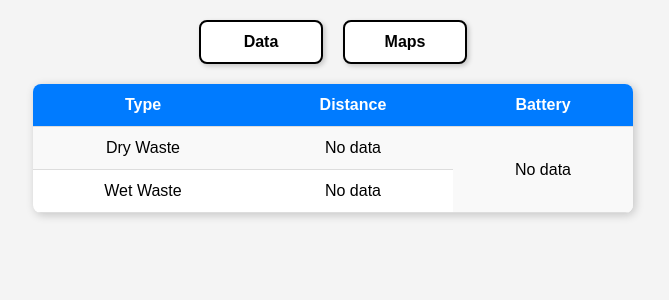
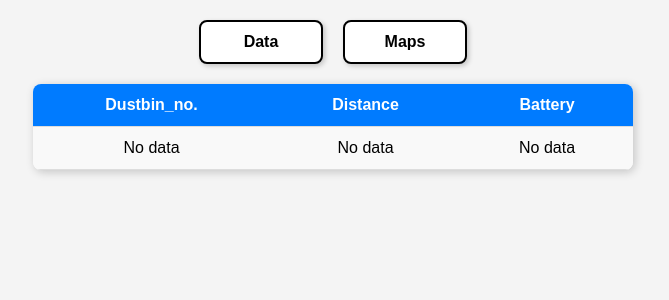
Before and after one commit to vijaybamini/my_server, a Flask app: page / in a window 1280 px wide. Shown: the top 300 px of the page, without its empty margins (307-976 px from the left). Run offline with Flask 3, Linux system fonts and the light colour scheme; parts of the project's set-up code (start-up, migrations or seed data) failed here and were passed over.

Commit message:
Update index.html

```diff
--- a/templates/index.html
+++ b/templates/index.html
@@ -74,8 +74,8 @@
                 const data = await response.json();
 
                 // ✅ Update table with latest values
-                document.getElementById("distance-dry").innerText = `${data.distance_dry} cm`;
-                document.getElementById("distance-wet").innerText = `${data.distance_wet} cm`;
+                document.getElementById("dustbin_no").innerText = `${data.dustbin_no}`;
+                document.getElementById("distance").innerText = `${data.distance} cm`;
                 document.getElementById("battery").innerText = `${data.battery}%`;
 
             } catch (error) {
@@ -102,19 +102,16 @@
     <!-- Dustbin Data Table -->
     <table>
         <tr>
-            <th>Type</th>
+            <th>Dustbin_no.</th>
             <th>Distance</th>
             <th>Battery</th>
         </tr>
         <tr>
-            <td>Dry Waste</td>
-            <td id="distance-dry">No data</td>
+            <td id="dustbin_no">No data</td>
+            <td id="distance">No data</td>
             <td rowspan="2" id="battery">No data</td>  <!-- Battery is common for both -->
         </tr>
-        <tr>
-            <td>Wet Waste</td>
-            <td id="distance-wet">No data</td>
-        </tr>
+
     </table>
 
 </body>
```
